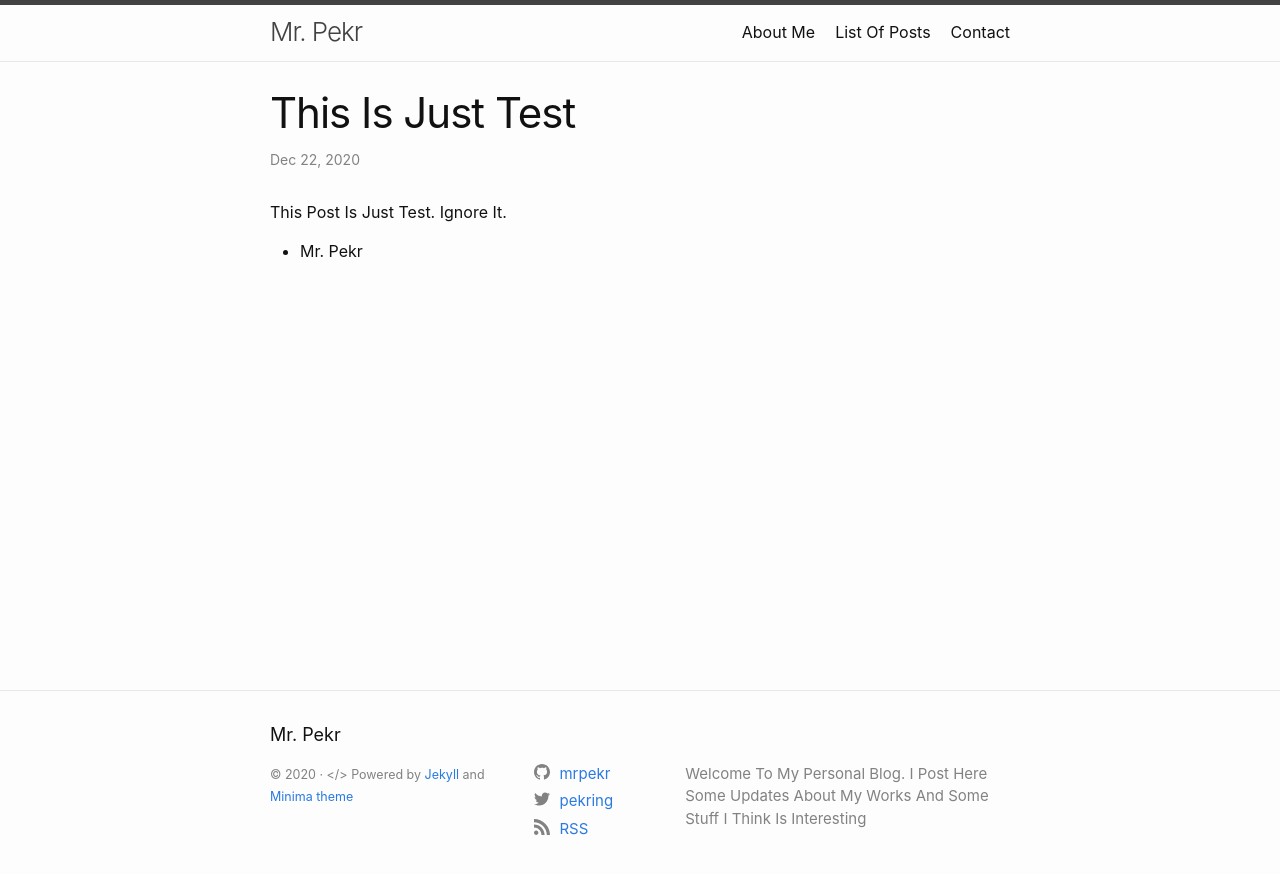
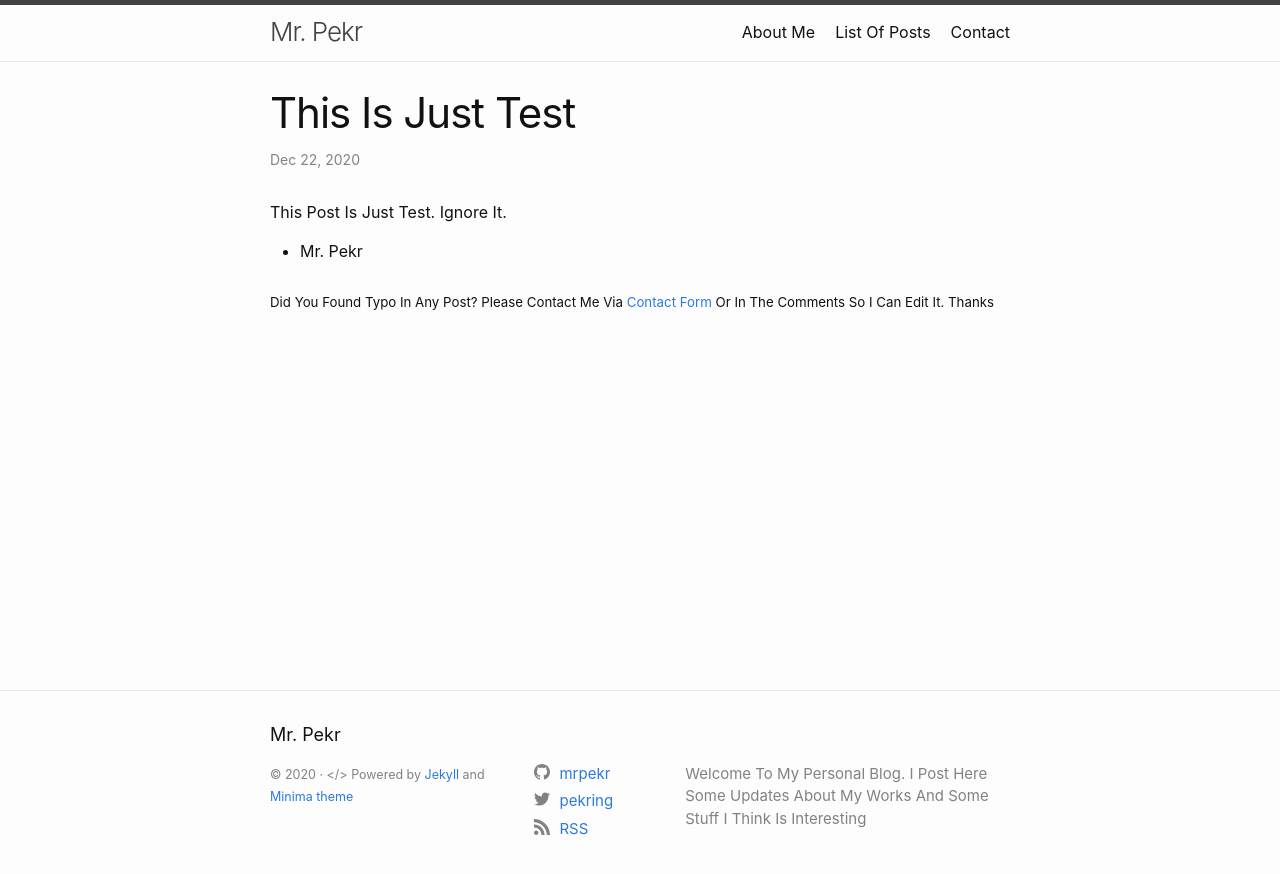
Before and after one commit to mrpekr/mrpekr.github.io, a Jekyll site: the page built from _posts/2020-12-22-test-post.markdown, in a window 1280 px wide. Shown: the top 874 px of the page. Built offline with Jekyll 4.4.1, drawn with Linux system fonts in a browser that asks for light colours; comment, search, counter and statistics services are not loaded.

```diff
--- a/_layouts/post.html
+++ b/_layouts/post.html
@@ -18,6 +18,7 @@ layout: default
   <div class="post-content e-content" itemprop="articleBody">
     {{ content }}
   </div>
+  <h5>Did You Found Typo In Any Post? Please Contact Me Via <a href="mrpekr.github.io/contact">Contact Form</a> Or In The Comments So I Can Edit It. Thanks</h5>
 
   <div id="disqus_thread"></div>
 <script>
--- a/_posts/post-templete.markdown
+++ b/_posts/post-templete.markdown
@@ -1,7 +1,7 @@
 ---
 #layout: post
 #title:  Title
-#date:   date
+#date:  2020-12-23 00:00:00 +0100
 #categories:
 ---
 Text
```
Also changed, not shown: _posts/2020-12-24-merry-christmas.markdown (added, +9 -0 lines).
